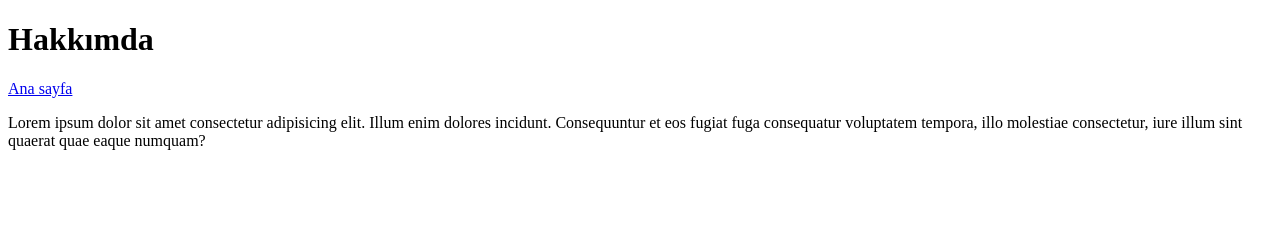
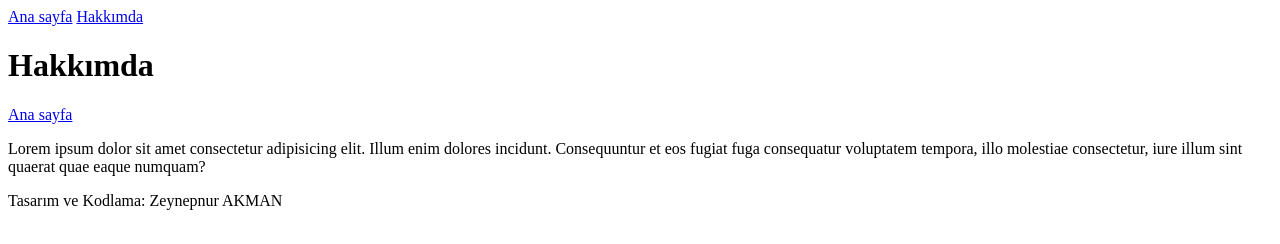
Before and after one commit to Zeynepnr/ilkprojem, a plain HTML site: page hakkimda.html in a window 1280 px wide. Drawn offline with Linux system fonts and the light colour scheme.

Commit message:
HAKKIMDA İÇERİĞİ DEĞİŞTİLİRİDİ

```diff
--- a/hakkimda.html
+++ b/hakkimda.html
@@ -5,15 +5,27 @@
     <meta charset="UTF-8">
     <meta name="viewport" content="width=device-width, initial-scale=1.0">
     <title>Hakkımda</title>
-</head>
+
+
+
 
 <body>
+    <header class="container">
+        <nav>
+          <a href="index.html">Ana sayfa</a>
+          <a href="hakkimda.html">Hakkımda</a>
+        </nav>
+      </header>
 
     <h1>Hakkımda</h1>
     <a href="index.html">Ana sayfa</a>
 
     <p>Lorem ipsum dolor sit amet consectetur adipisicing elit. Illum enim dolores incidunt. Consequuntur et eos fugiat
         fuga consequatur voluptatem tempora, illo molestiae consectetur, iure illum sint quaerat quae eaque numquam?</p>
+
+        <footer class="container">
+            <p>Tasarım ve Kodlama: Zeynepnur AKMAN</p>
+          </footer>
 </body>
 
 </html>
```
